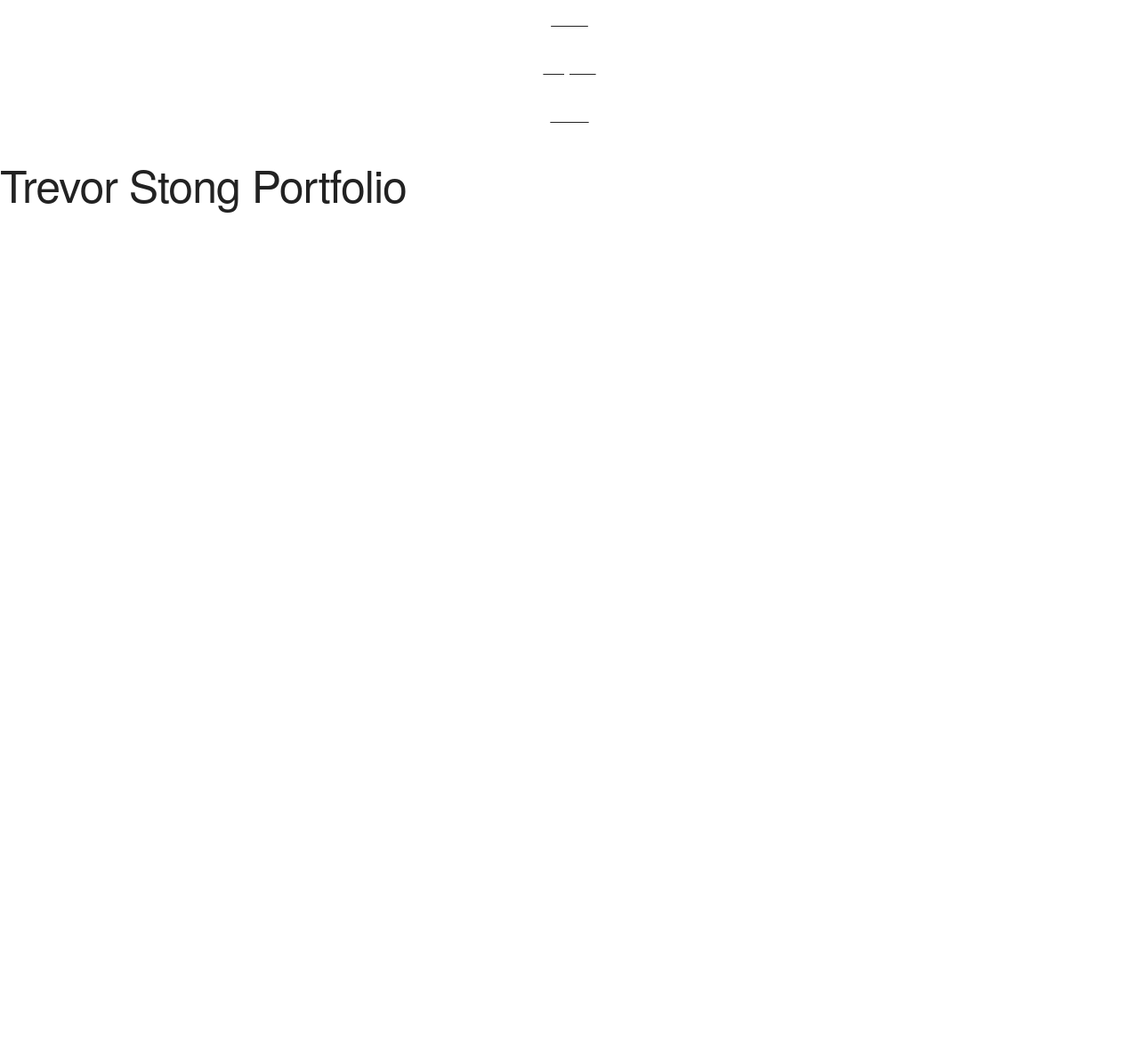
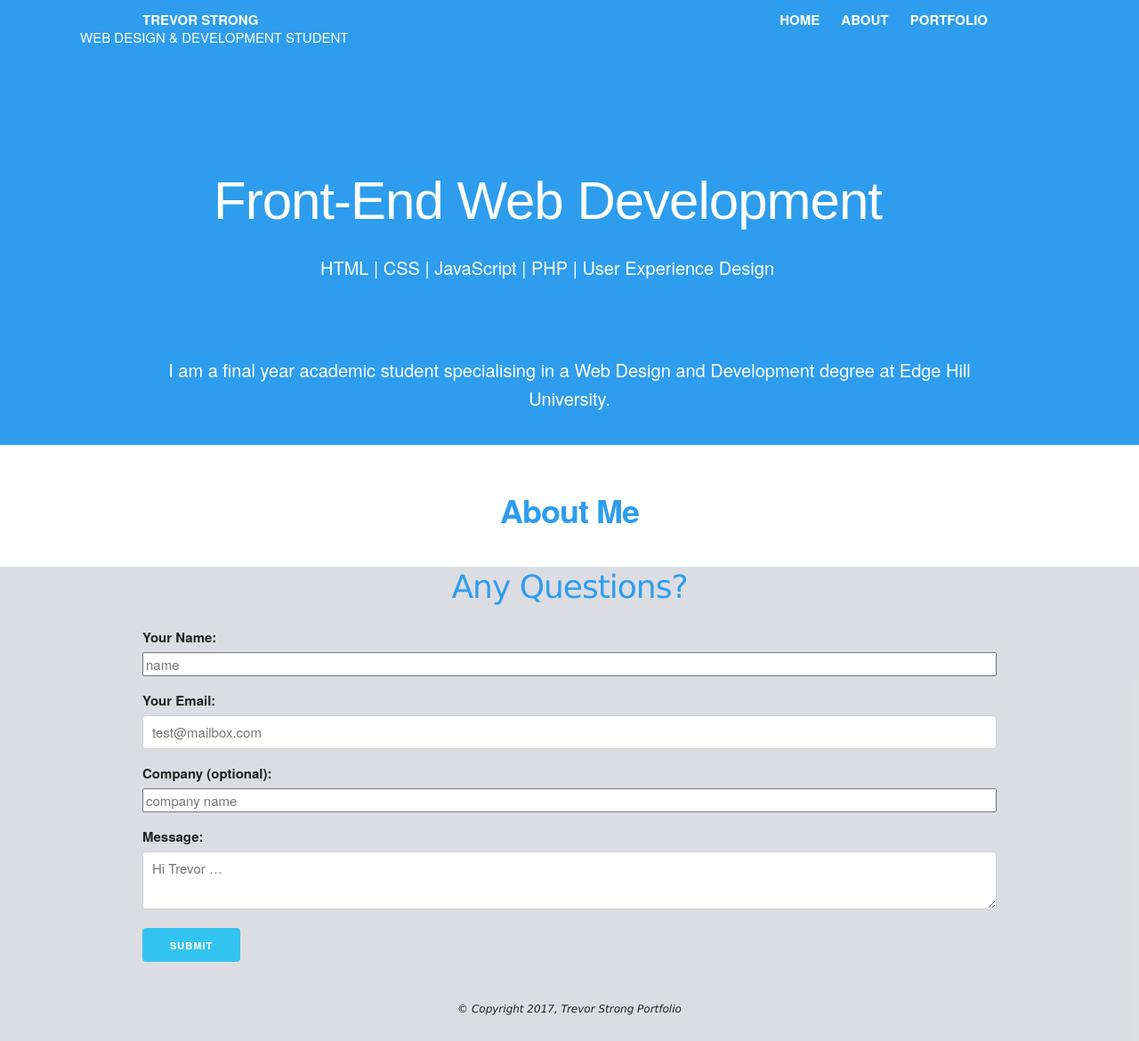
Before and after one commit to Trevor1994/Portfolio, a plain HTML site: page about.html in a window 1280 px wide. Shown: the whole page at 89% size. Before the commit the page ends 800 px from the top, so only its background shows below. Drawn offline with Linux system fonts and the light colour scheme.

Commit message:
Added the html structure into both the about.html and projects.html page along with adding the navigation links between them. They have also been supported with the hover pseudo class and the links will have an underline when they are on a certain page so the user knows were they are at. Lastly, a contact form has been created which is situated in the footer. This is to provide any potential employers who are interested can send an enquiry with ease.

```diff
--- a/about.html
+++ b/about.html
@@ -6,7 +6,7 @@
     <!-- Basic Page Needs
   –––––––––––––––––––––––––––––––––––––––––––––––––– -->
     <meta charset="utf-8">
-    <title>Trevor Strong Portfolio</title>
+    <title>Portfolio | Trevor Strong</title>
     <meta name="description" content="">
     <meta name="author" content="">
 
@@ -19,39 +19,94 @@
     <link rel="stylesheet" href="css/normalize.css">
     <link rel="stylesheet" href="css/skeleton.css">
     <link rel="stylesheet" href="css/main.css">
+    <link rel="stylesheet" href="rwd/responsive.css">
 
 </head>
 
 <body>
+
     <!-- Primary Page Layout
   –––––––––––––––––––––––––––––––––––––––––––––––––– -->
-    <header role="banner">
-    </header>
 
-    <!-- Navigation
-  –––––––––––––––––––––––––––––––––––––––––––––––––– -->
-    <nav role="navigation">
-        <ul class="nav">
-            <li><a href="#">Home</a></li>
-            <li><a href="#">Projects</a></li>
-            <li><a href="#">About</a></li>
-        </ul>
-    </nav>
+    <div class="section1">
+        <div class="container">
+            <div class="row">
+                <div class=".one.column">
+                    <nav role="navigation">
+                        <ul class="nav">
+                            <li><a href="../OnlinePortfolio/index.html">HOME</a></li>
+                            <li><a href="../OnlinePortfolio/about.html">ABOUT</a></li>
+                            <li><a href="../OnlinePortfolio/projects.html">PORTFOLIO</a></li>
+                        </ul>
+                    </nav>
+                    <h6 class="name">TREVOR STRONG</h6>
+                    <p class="student">WEB DESIGN & DEVELOPMENT STUDENT</p>
+                    <h1 class="maintitle">Front-End Web Development</h1>
+                    <p class="basics">HTML | CSS | JavaScript | PHP | User Experience Design </p>
+                    <p class="introduction">I am a final year academic student specialising in a Web Design and Development degree at Edge Hill University. </p>
+                </div>
+            </div>
+        </div>
+    </div>
 
-    <!-- Main Content
+    <!-- Section = Project Title
   –––––––––––––––––––––––––––––––––––––––––––––––––– -->
 
-    <main id="content" class="group" role="main">
-        <h1>Trevor Stong Portfolio</h1>
-    </main>
+    <div="projectTitle">
+        <div class="container">
+            <div class="row">
+                <div class=".one.column">
+                    <h3 class="sectionTitle"><b class="bold">About Me</b></h3>
+                </div>
+            </div>
+        </div>
+    </div>
 
-    <!-- Footer
+
+        <!-- Section = About Me
+  –––––––––––––––––––––––––––––––––––––––––––––––––– -->
+  <div="About Me">
+      <div class="container">
+          <div class="row">
+              <div class=".one.column">
+
+              </div>
+          </div>
+      </div>
+  </div>
+
+
+        <!-- Section = Footer
   –––––––––––––––––––––––––––––––––––––––––––––––––– -->
 
-    <footer role="contentinfo">
+        <footer>
+          <div class="container">
+            <div class="row">
+              <div class=".one.column">
+                  <form>
+                    <div class="row">
+                      <div class=".one.column">
+                        <h3 class="formheading">Any Questions?</h3>
+                        <label for="name">Your Name:</label>
+                        <input class="u-full-width" type="name" placeholder="name" id="name">
+                        <label for="email">Your Email:</label>
+                        <input class="u-full-width" type="email" placeholder="test@mailbox.com" id="email">
+                        <label for="company">Company (optional):</label>
+                        <input class="u-full-width" type="company" placeholder="company name" id="company">
+                        <label for="exampleMessage">Message:</label>
+                        <textarea class="u-full-width" placeholder="Hi Trevor …" id="exampleMessage"></textarea>
+                        <input class="button-primary" type="submit" value="Submit">
+                      </div>
+                    </div>
+                  </form>
+                  <p class="copyright"><small>© Copyright 2017, Trevor Strong Portfolio</small></p>
+          </footer>
+              </div>
+          </div>
+        </div>
+      </footer>
 
-    </footer>
-    <!-- End Document
+        <!-- End Document
   –––––––––––––––––––––––––––––––––––––––––––––––––– -->
 </body>
 
--- a/css/main.scss
+++ b/css/main.scss
@@ -5,26 +5,13 @@ $section1: rgb(46, 157, 237);
 $section2: rgba(42, 41, 41, 0.09);
 $padding: 20px;
 
-@mixin links ($link, $visited, $hover, $active) {
-    & {
-        color: $link;
-        &:visited {
-            color: $visited;
-        }
-        &:hover {
-            color: $hover;
-        }
-        &:active, &:focus {
-            color: $active;
-        }
-    }
-}
-
+/* Body of the document */
 body {
     margin: 0;
     padding: 0;
 }
 
+/* navigation for mobile devices*/
 nav {
     list-style: none;
     margin: 0;
@@ -47,37 +34,26 @@ nav {
         color: #ffffff;
         font-weight: bold;
     }
+
+    .nav a:hover {
+        border: 1px solid #ffffff;
+    }
 }
 
-.maintitle {
-    font-family: sans-serif;
-    color: #ffffff;
-    text-align: center;
-    padding-top: 5px;
-    font-size: 40px;
-}
-
+/* this is the section at the top of the homepage */
 .section1 {
     background-color: rgb(46, 157, 237);
     height: 500px;
-
+    /* Introduction text about who I am */
     .introduction {
         color: #ffffff;
         text-align: center;
         position: absolute;
-        top:400px;
-
+        top: 400px;
     }
 }
 
-.basics {
-    color: $titleColour;
-    text-align: center;
-    padding-top: 100px;
-    position: absolute;
-    top:185px;
-}
-
+/* main heading for landing page */
 .maintitle {
     font-family: $mainfont;
     color: $titleColour;
@@ -86,28 +62,58 @@ nav {
     position: absolute;
 }
 
+/* sub-heading for this page */
 .sectionTitle {
     padding-top: 50px;
     text-align: center;
     margin-bottom: 20px;
-      .bold {
-        color: rgba(216, 217, 222, 0.88);
-      }
+
+    .bold {
+        color: rgb(46, 157, 237);
+    }
 }
 
+/* shows the projects that have been completed */
 .sectionProjects {
     padding-top: 50px;
-
+    /* The Hut Group project */
     .project1 {
         padding-top: 50px;
         margin-right: 50px;
+        border: 5px solid rgba(216, 217, 222, 0.88);
     }
-
+    /* Cleversteam project*/
+    .project2 {
+        border: 5px solid rgb(46, 157, 237);
+        width: auto;
+    }
+    /* Final Year project */
     .project3 {
         margin-left: 50px;
+        border: 5px solid rgba(216, 217, 222, 0.88);
     }
 }
 
+/* the footer which has the form in */
 footer {
     background-color: rgba(216, 217, 222, 0.88);
 }
+
+/* this is a contact form*/
+form {
+    margin-top: 20px;
+    display: block;
+
+    .formheading {
+        text-align: center;
+        font-family: $mainfont;
+        color: $section1;
+    }
+}
+
+/* Copyright section at the bottom of the page */
+.copyright {
+    text-align: center;
+    font-family: $mainfont;
+    font-style: italic;
+}
--- a/rwd/responsive.scss
+++ b/rwd/responsive.scss
@@ -1,14 +1,15 @@
-/* Mobile first queries */
-/* Larger than mobile */
+/* wont show the following elements between 0-750px screen size */
 @media (max-width: 750px) {
     .student {
         display: none;
     }
+
     .name {
         display: none;
     }
 }
-
+/* Mobile first queries */
+/* Larger than mobile */
 @media (min-width: 550px) {
     nav {
         list-style: none;
@@ -32,6 +33,7 @@
             font-weight: bold;
         }
     }
+
     .maintitle {
         font-family: sans-serif;
         color: #ffffff;
@@ -100,11 +102,16 @@
         padding-top: 110px;
         font-size: 20px;
         top: 175px;
-      left:200px;
+        left: 200px;
         position: absolute;
     }
+
+    img:hover {
+        opacity: 0.5;
+        filter: alpha(opacity=50);
+        /* For IE8 and earlier */
     }
-
+}
 /* Larger than desktop */
 @media (min-width: 1000px) {
     .maintitle {
@@ -113,7 +120,7 @@
         text-align: center;
         padding-top: 10px;
         font-size: 60px;
-      left:80px;
+        left: 80px;
     }
 }
 /* Larger than Desktop HD */
```
Also changed, not shown: index.html (+14 -6 lines), css/main.css, rwd/responsive.css, 2 other files. Lines whose indentation alone changed are shown as unchanged.
